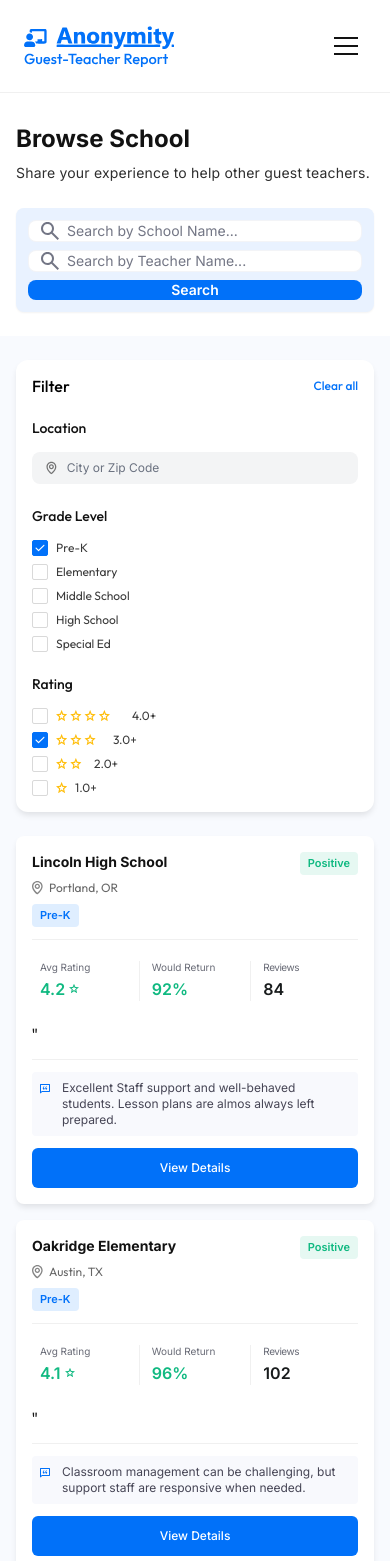
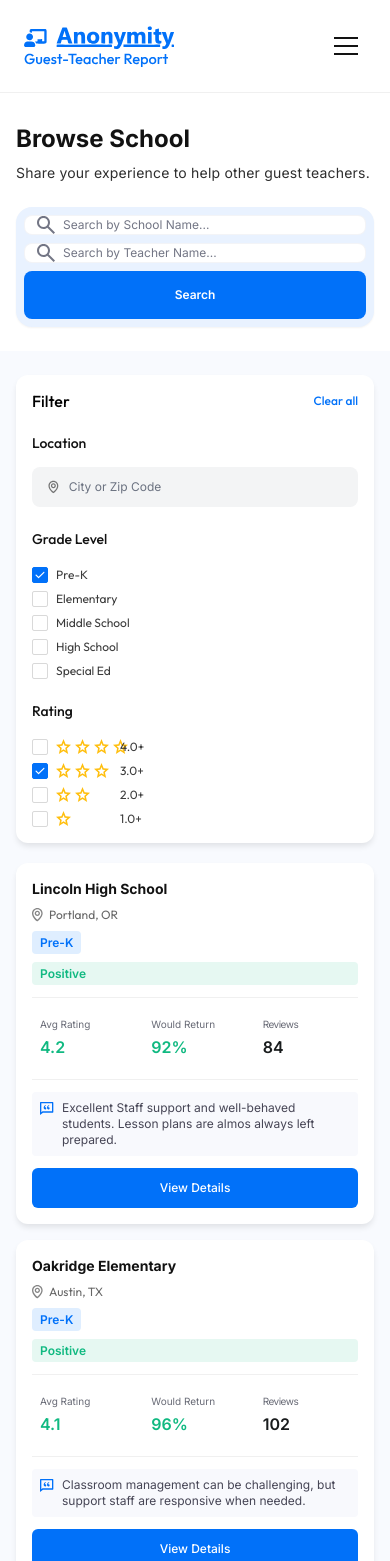
Before and after one commit to AshimaSharma123/anonymity_, a Next.js app: page /browse-school in a window 390 px wide. Shown: the top 1561 px of the page. Built offline with nearby package versions, Linux system fonts and the light colour scheme.

Commit message:
fix: make browse-school page perfectly responsive for mobile and tablet

```diff
--- a/app/browse-school/page.tsx
+++ b/app/browse-school/page.tsx
@@ -175,23 +175,23 @@ function SchoolCard({ school }: { school: School }) {
   const sentimentStyle = getSentimentStyle(school.sentiment);
 
   return (
-    <div className="bg-white rounded-lg sm:rounded-xl shadow-[0_4px_6px_-1px_rgba(0,0,0,0.10)] flex flex-col">
+    <div className="bg-white rounded-xl shadow-[0_4px_6px_-1px_rgba(0,0,0,0.10)] flex flex-col">
       <div className="flex flex-col gap-3 sm:gap-4 p-4 sm:p-5 flex-1">
         {/* Card top section */}
         <div className="flex flex-col gap-3 sm:gap-[14px]">
           {/* School name, location, grade + sentiment badge */}
-          <div className="flex items-start gap-2 sm:gap-3">
+          <div className="flex flex-col sm:flex-row sm:items-start gap-2 sm:gap-3">
             <div className="flex flex-col gap-2 sm:gap-3 flex-1 min-w-0">
               <h3 className="text-[#121212] font-[Inter] text-sm sm:text-base font-bold leading-5">{school.name}</h3>
               <div className="flex items-center gap-1.5 opacity-80">
                 <CardMapPinIcon />
-                <span className="font-[Outfit] text-xs text-[#414141] truncate">{school.location}</span>
+                <span className="font-[Outfit] text-xs text-[#414141]">{school.location}</span>
               </div>
-              <span className="inline-flex self-start px-2 py-1 rounded text-[11px] sm:text-xs bg-[#DFEEFF] text-[#0171F9] font-[Inter] font-semibold leading-[15px]">
+              <span className="inline-flex self-start px-2 py-1 rounded bg-[#DFEEFF] text-[#0171F9] font-[Inter] text-xs font-semibold leading-[15px]">
                 {school.gradeLevel}
               </span>
             </div>
-            <span className={`flex-shrink-0 inline-flex px-2 py-1 rounded font-[Inter] text-[11px] sm:text-xs font-semibold leading-[15px] whitespace-nowrap ${sentimentStyle.bg} ${sentimentStyle.text}`}>
+            <span className={`flex-shrink-0 inline-flex px-2 py-1 rounded font-[Inter] text-xs font-semibold leading-[15px] ${sentimentStyle.bg} ${sentimentStyle.text}`}>
               {school.sentiment}
             </span>
           </div>
@@ -200,48 +200,46 @@ function SchoolCard({ school }: { school: School }) {
           <div className="h-px w-full bg-[#DADADA] opacity-40" />
 
           {/* Stats: Avg Rating / Would Return / Reviews */}
-          <div className="flex items-center gap-1 sm:gap-2">
-            <div className="flex flex-col flex-1 p-2 sm:p-2.5 rounded-lg sm:rounded-[8px_8px_0_8px] bg-white">
-              <span className="text-[#434654] font-[Inter] text-[10px] sm:text-xs font-normal leading-[15px] opacity-80">Avg Rating</span>
-              <div className="flex justify-left items-center gap-1">
-                <span className="font-[Inter] text-base sm:text-lg font-semibold leading-7" style={{ color: ratingColor }}>
+          <div className="grid grid-cols-3 gap-2 sm:gap-2">
+            <div className="flex flex-col flex-1 p-2 sm:p-2.5 rounded-[8px_8px_0_8px] bg-white">
+              <span className="text-[#434654] font-[Inter] text-[10px] sm:text-xs font-normal leading-[13px] sm:leading-[15px] opacity-80">Avg Rating</span>
+              <div className="flex justify-left items-center gap-1 mt-1">
+                <span className="font-[Inter] text-base sm:text-lg font-semibold leading-6 sm:leading-7" style={{ color: ratingColor }}>
                   {school.avgRating}
                 </span>
-                <div className="scale-75 sm:scale-100 origin-left">
+                <div className="hidden sm:flex">
                   <StarOutlineIcon color={ratingColor} />
                 </div>
               </div>
             </div>
-            <div className="w-px h-10 sm:h-[52px] bg-[#DADADA] opacity-40 flex-shrink-0" />
             <div className="flex flex-col flex-1 p-2 sm:p-2.5 rounded-lg bg-white">
-              <span className="text-[#434654] font-[Inter] text-[10px] sm:text-xs font-normal leading-[15px] opacity-80">Would Return</span>
-              <span className="font-[Inter] text-base sm:text-lg font-semibold leading-7" style={{ color: ratingColor }}>
+              <span className="text-[#434654] font-[Inter] text-[10px] sm:text-xs font-normal leading-[13px] sm:leading-[15px] opacity-80">Would Return</span>
+              <span className="font-[Inter] text-base sm:text-lg font-semibold leading-6 sm:leading-7 mt-1" style={{ color: ratingColor }}>
                 {school.wouldReturn}
               </span>
             </div>
-            <div className="w-px h-10 sm:h-[52px] bg-[#DADADA] opacity-40 flex-shrink-0" />
             <div className="flex flex-col flex-1 p-2 sm:p-2.5 rounded-lg bg-white">
-              <span className="text-[#434654] font-[Inter] text-[10px] sm:text-xs font-normal leading-[15px] tracking-[-0.5px] opacity-80">Reviews</span>
-              <span className="text-[#191C1D] font-[Inter] text-base sm:text-lg font-semibold leading-7">{school.reviews}</span>
+              <span className="text-[#434654] font-[Inter] text-[10px] sm:text-xs font-normal leading-[13px] sm:leading-[15px] tracking-[-0.5px] opacity-80">Reviews</span>
+              <span className="text-[#191C1D] font-[Inter] text-base sm:text-lg font-semibold leading-6 sm:leading-7 mt-1">{school.reviews}</span>
             </div>
-          </div>"
+          </div>
 
           {/* Divider */}
           <div className="h-px w-full bg-[#DADADA] opacity-40" />
 
           {/* Quote snippet */}
           <div className="flex items-start gap-2 p-2 sm:p-2.5 rounded bg-[#F8F9FD]">
-            <div className="flex-shrink-0 mt-1 scale-75 sm:scale-100 origin-top-left">
+            <div className="flex-shrink-0 mt-0.5 sm:mt-1">
               <QuoteIcon />
             </div>
-            <p className="flex-1 text-[#464555] font-[Inter] text-[12px] sm:text-[13px] font-normal leading-[16px] sm:leading-[18px]">{school.quote}</p>
+            <p className="flex-1 text-[#464555] font-[Inter] text-xs sm:text-[13px] font-normal leading-[16px] sm:leading-[18px]">{school.quote}</p>
           </div>
         </div>
 
         {/* View Details button */}
         <Link
           href={`/school`}
-          className="flex items-center justify-center gap-2 w-full py-2 sm:py-1.5 px-4 sm:px-8 rounded-md bg-[#0171F9] text-white font-[Inter] text-xs sm:text-sm font-medium leading-6 hover:bg-blue-700 transition-colors cursor-pointer mt-auto"
+          className="flex items-center justify-center gap-2 w-full py-2 sm:py-2.5 px-6 sm:px-8 rounded-md bg-[#0171F9] text-white font-[Inter] text-xs sm:text-sm font-medium leading-6 hover:bg-blue-700 transition-colors cursor-pointer mt-auto"
         >
           View Details
         </Link>
@@ -262,24 +260,24 @@ export default function BrowseSchoolPage() {
         <div className="max-w-[1440px] mx-auto px-4 sm:px-6 lg:px-14">
           {/* Page title */}
           <div className="pt-8 sm:pt-12 lg:pt-[72px] pb-6 sm:pb-8">
-            <h1 className="text-[#121212] font-[Inter] text-2xl sm:text-3xl lg:text-4xl font-bold leading-[1.2]">
+            <h1 className="text-[#121212] font-[Inter] text-2xl sm:text-3xl lg:text-4xl xl:text-5xl font-bold leading-[1.2]">
               Browse School
             </h1>
-            <p className="text-[#121212] font-[Inter] text-sm sm:text-base lg:text-lg font-normal leading-[22px] sm:leading-[26px] tracking-[0.2px] opacity-[0.88] mt-2">
+            <p className="text-[#121212] font-[Inter] text-sm sm:text-base lg:text-lg font-normal leading-[1.5] sm:leading-[26px] tracking-[0.2px] opacity-[0.88] mt-2">
               Share your experience to help other guest teachers.
             </p>
           </div>
 
           {/* Search bar */}
           <div className="pb-6 sm:pb-8">
-            <div className="flex flex-col sm:flex-row gap-2 sm:gap-3 bg-[#E9F2FF] rounded-lg sm:rounded-2xl p-3 sm:p-2 shadow-[0_1px_2px_0_rgba(0,0,0,0.05)]">
+            <div className="flex flex-col gap-2 sm:flex-row sm:items-center bg-[#E9F2FF] rounded-2xl p-2 sm:p-3 shadow-[0_1px_2px_0_rgba(0,0,0,0.05)]">
               {/* School name input */}
               <div className="flex items-center gap-2 flex-1 px-3 sm:px-4 bg-white rounded-lg border border-[rgba(195,198,214,0.20)] h-12 sm:h-[54px]">
                 <SearchIcon />
                 <input
                   type="text"
                   placeholder="Search by School Name..."
-                  className="flex-1 bg-transparent text-[#737685] font-[Inter] text-sm sm:text-base font-normal outline-none placeholder:text-[#737685] min-w-0"
+                  className="flex-1 bg-transparent text-[#737685] font-[Inter] text-xs sm:text-base font-normal outline-none placeholder:text-[#737685] min-w-0"
                 />
               </div>
               {/* Teacher name input */}
@@ -288,11 +286,11 @@ export default function BrowseSchoolPage() {
                 <input
                   type="text"
                   placeholder="Search by Teacher Name..."
-                  className="flex-1 bg-transparent text-[#737685] font-[Inter] text-sm sm:text-base font-normal outline-none placeholder:text-[#737685] min-w-0"
+                  className="flex-1 bg-transparent text-[#737685] font-[Inter] text-xs sm:text-base font-normal outline-none placeholder:text-[#737685] min-w-0"
                 />
               </div>
               {/* Search button */}
-              <button className="h-12 sm:h-[54px] px-6 sm:px-11 bg-[#0171F9] text-white font-[Inter] text-sm font-semibold leading-5 rounded-lg hover:bg-blue-700 transition-colors cursor-pointer whitespace-nowrap flex-1 sm:flex-initial">
+              <button className="flex-shrink-0 h-12 sm:h-[54px] px-6 sm:px-11 bg-[#0171F9] text-white font-[Inter] text-xs sm:text-sm font-semibold leading-5 rounded-lg hover:bg-blue-700 transition-colors cursor-pointer whitespace-nowrap">
                 Search
               </button>
             </div>
@@ -303,7 +301,7 @@ export default function BrowseSchoolPage() {
       {/* Main content: filter + cards */}
       <main className="flex-1 w-full">
         <div className="max-w-[1440px] mx-auto px-4 sm:px-6 lg:px-14 py-6 sm:py-8 pb-12 sm:pb-[80px]">
-          <div className="flex flex-col lg:flex-row gap-6 sm:gap-7 items-start">
+          <div className="flex flex-col lg:flex-row gap-5 sm:gap-7 items-start">
 
             {/* Filter sidebar */}
             <aside className="w-full lg:w-[302px] flex-shrink-0">
@@ -311,7 +309,7 @@ export default function BrowseSchoolPage() {
                 {/* Filter header */}
                 <div className="flex items-end justify-between mb-5 sm:mb-7">
                   <span className="font-[Outfit] text-base sm:text-lg font-medium leading-5 text-black">Filter</span>
-                  <button className="font-[Outfit] text-[12px] sm:text-[13px] font-medium leading-5 text-[#0171F9] hover:underline cursor-pointer">
+                  <button className="font-[Outfit] text-xs sm:text-[13px] font-medium leading-5 text-[#0171F9] hover:underline cursor-pointer">
                     Clear all
                   </button>
                 </div>
@@ -322,7 +320,7 @@ export default function BrowseSchoolPage() {
                     Location
                   </span>
 
-                  <div className="flex items-center gap-1 px-3 sm:px-[14px] py-2 sm:py-3 bg-[#F3F4F5] rounded-lg">
+                  <div className="flex items-center gap-1 px-[14px] py-3 bg-[#F3F4F5] rounded-lg">
                     <LocationPinIcon />
 
                     <input
@@ -333,7 +331,7 @@ export default function BrowseSchoolPage() {
                   </div>
                 </div>
                 {/* Grade Level filter */}
-                <div className="flex flex-col gap-3 sm:gap-5 mb-5 sm:mb-7">
+                <div className="flex flex-col gap-4 sm:gap-5 mb-5 sm:mb-7">
                   <span className="font-[Outfit] text-sm sm:text-base font-medium leading-6 text-[#121212]">Grade Level</span>
                   <div className="flex flex-col gap-2 sm:gap-3">
                     {gradeOptions.map((grade, index) => (
@@ -362,7 +360,7 @@ export default function BrowseSchoolPage() {
                 </div>
 
                 {/* Rating filter */}
-                <div className="flex flex-col gap-3 sm:gap-5">
+                <div className="flex flex-col gap-4 sm:gap-5">
                   <span className="font-[Outfit] text-sm sm:text-base font-medium leading-6 text-[#121212]">Rating</span>
                   <div className="flex flex-col gap-2 sm:gap-3">
                     {[
@@ -385,8 +383,8 @@ export default function BrowseSchoolPage() {
                           <CheckIcon />
                         </div>
 
-                        <div className="flex items-center gap-1 sm:gap-2">
-                          <div className="scale-75 sm:scale-100 origin-left">
+                        <div className="flex items-center gap-2">
+                          <div className="w-14 sm:w-auto">
                             {item.icon}
                           </div>
                           <span className="font-[Outfit] text-xs sm:text-sm font-normal text-[#212121] opacity-[0.88]">
@@ -401,7 +399,7 @@ export default function BrowseSchoolPage() {
             </aside>
 
             {/* School cards grid */}
-            <div className="flex-1 grid grid-cols-1 sm:grid-cols-2 lg:grid-cols-2 gap-4 sm:gap-6 lg:gap-7 content-start">
+            <div className="flex-1 grid grid-cols-1 sm:grid-cols-2 lg:grid-cols-2 gap-4 sm:gap-5 lg:gap-7 content-start w-full">
               {schools.map((school) => (
                 <SchoolCard key={school.name} school={school} />
               ))}
```
